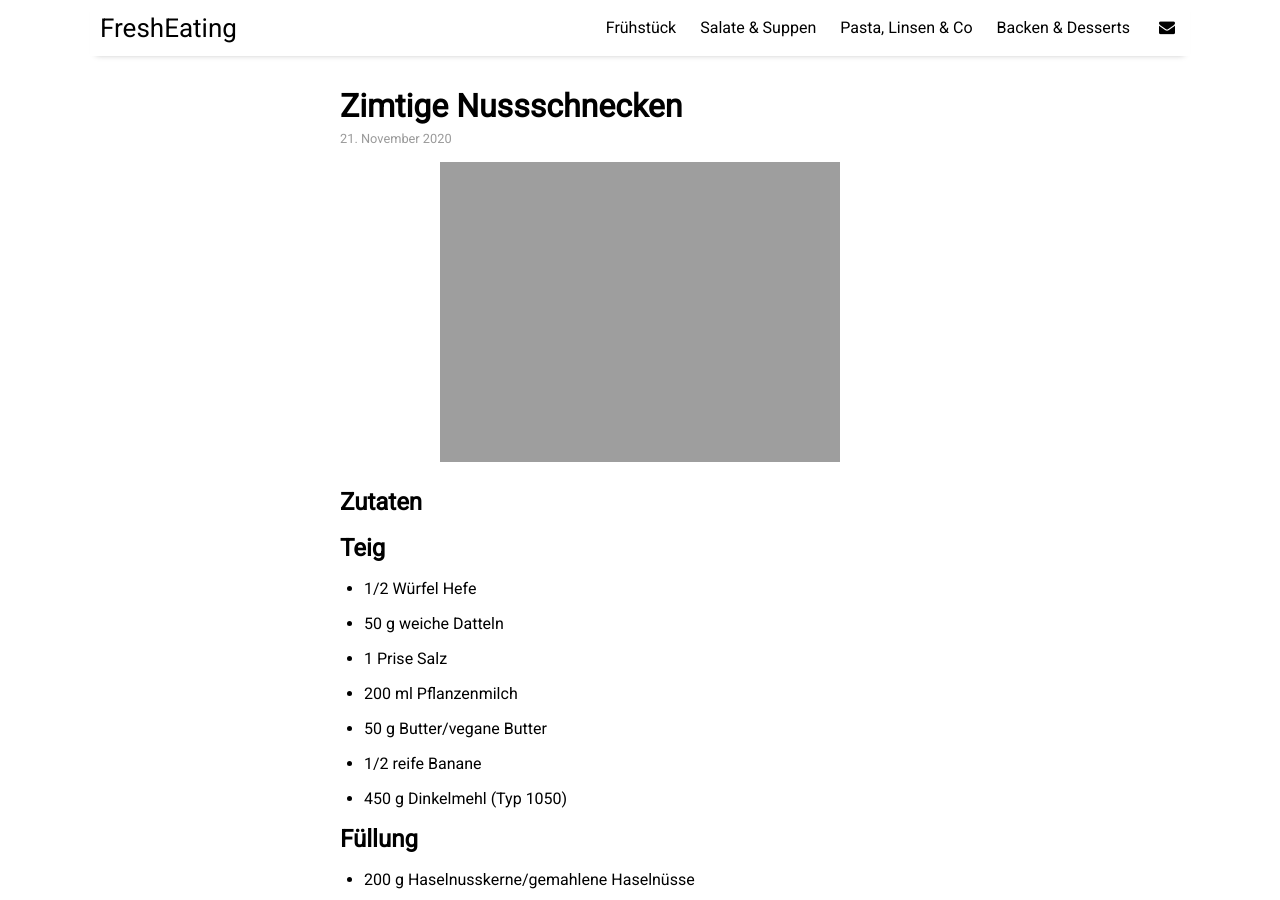
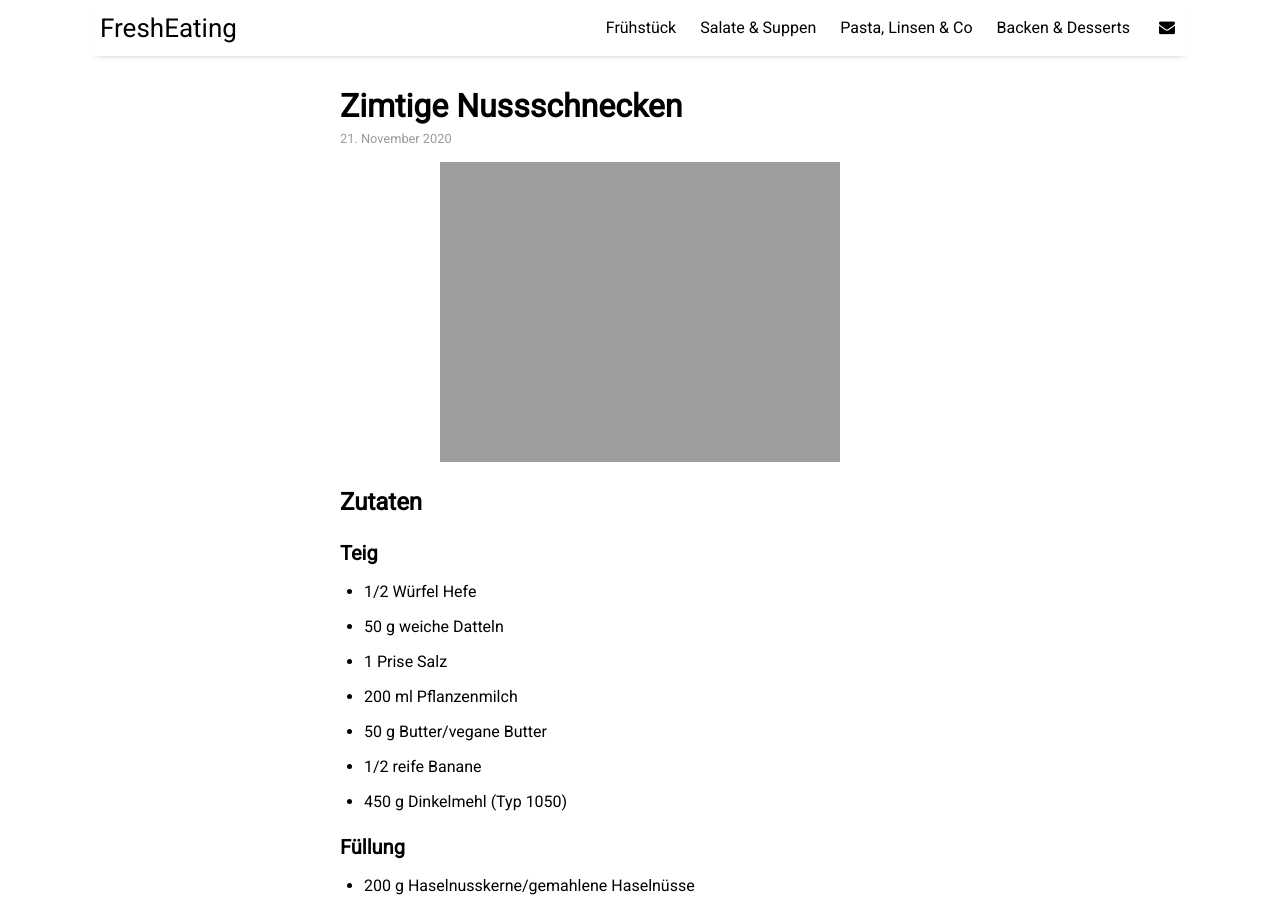
Before and after one commit to fresheating/fresheating.github.io, a Jekyll site: the page built from _posts/2020-11-21-zimtschnecken.md, in a window 1280 px wide and 900 px high. Built offline with Jekyll 4.4.1, drawn with Linux system fonts in a browser that asks for light colours; nearby versions of some CDN libraries.

```diff
--- a/_posts/2020-11-21-zimtschnecken.md
+++ b/_posts/2020-11-21-zimtschnecken.md
@@ -9,7 +9,7 @@ image: zimtschnecken.jpg
 
 ## Zutaten
 
-## Teig
+### Teig
 * 1/2 Würfel Hefe
 * 50 g weiche Datteln
 * 1 Prise Salz
@@ -18,7 +18,7 @@ image: zimtschnecken.jpg
 * 1/2 reife Banane
 * 450 g Dinkelmehl (Typ 1050)
 
-## Füllung
+### Füllung
 * 200 g Haselnusskerne/gemahlene Haselnüsse
 * 40 g gehackte Mandeln
 * 80 g weiche Datteln
```
